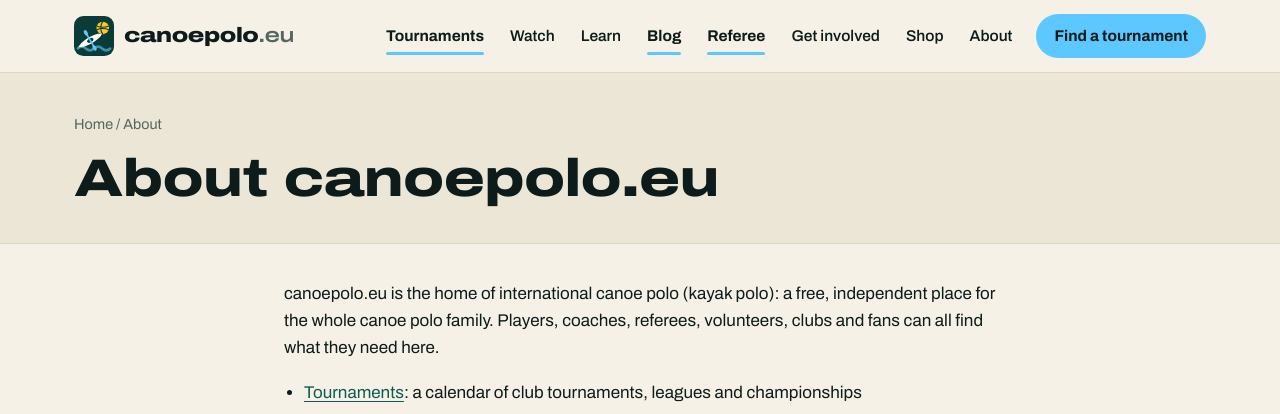
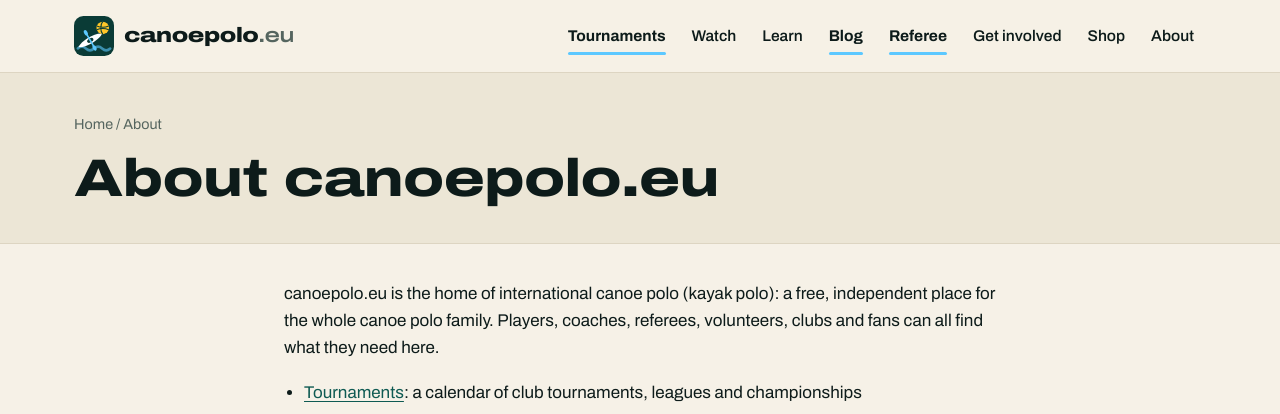
Before and after one commit to KeithNolan19/canoepolo, a Node project: template views/about.ejs in a window 1280 px wide. Shown: the top 414 px of the page. Run offline with Node 20 templates, Linux system fonts and the light colour scheme; the template is opened without the code that fills it: most values are stand-ins (such as "Sample title", 1, 10 or a date in 2020).

Commit message:
Nav: keep links on one line, hide Find a tournament button below 1280px
Co-Authored-By: Claude Sonnet 5.5 <noreply@anthropic.com>
Claude-Session: https://claude.ai/code/session_01BG8E7S5wXzUD43dsrRRBAD

```diff
--- a/public/style.css
+++ b/public/style.css
@@ -86,7 +86,7 @@ kbd { font-family: var(--font); font-size: .85em; font-weight: 600; border: 1px
 .brand-name { font-stretch: var(--wide); font-weight: 850; font-size: 1.3rem; letter-spacing: -0.02em; }
 .brand-name span { color: var(--muted); font-weight: 600; }
 .main-nav { display: flex; align-items: center; gap: 2px; margin-left: auto; }
-.main-nav a { position: relative; padding: 8px 12px; color: var(--ink); text-decoration: none; font-weight: 550; font-size: .97rem; border-radius: 999px; }
+.main-nav a { position: relative; white-space: nowrap; padding: 8px 12px; color: var(--ink); text-decoration: none; font-weight: 550; font-size: .97rem; border-radius: 999px; }
 .main-nav a:hover { background: var(--tile); }
 .main-nav a.on { font-weight: 700; }
 .main-nav a.on::after { content: ''; position: absolute; left: 12px; right: 12px; bottom: 1px; height: 3px; border-radius: 3px; background: var(--ball); }
@@ -503,6 +503,10 @@ fieldset .full { grid-column: 1 / -1; }
 .site-footer a.footer-mail { color: var(--ball); font-weight: 650; }
 .footer-base { display: flex; justify-content: space-between; gap: 16px; margin-top: 44px; padding-top: 20px; border-top: 1px solid rgba(255,255,255,.12); font-size: .88rem; color: rgba(255,255,255,.55); }
 
+@media (max-width: 1280px) {
+  .main-nav a.nav-cta { display: none; }
+}
+
 /* ---------- Tablet ---------- */
 @media (max-width: 1080px) {
   .main-nav a { padding: 8px 9px; font-size: .94rem; }
```
